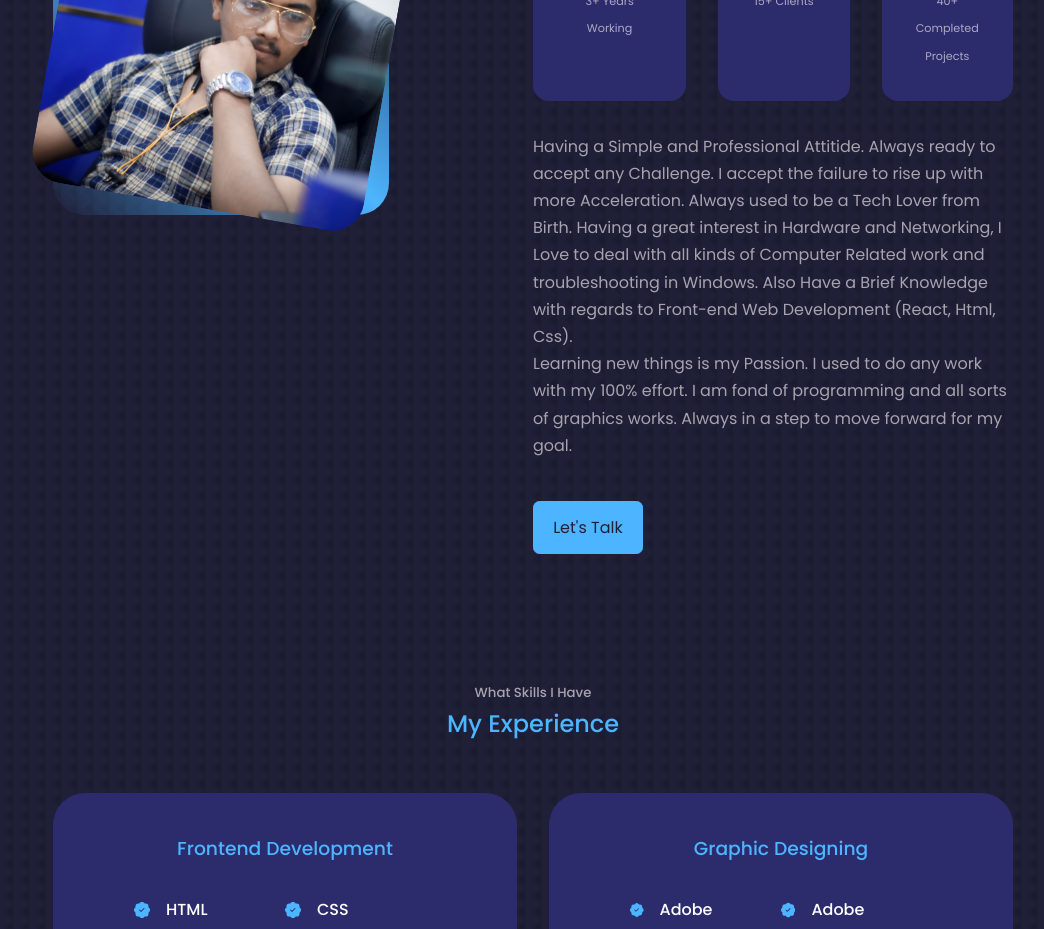
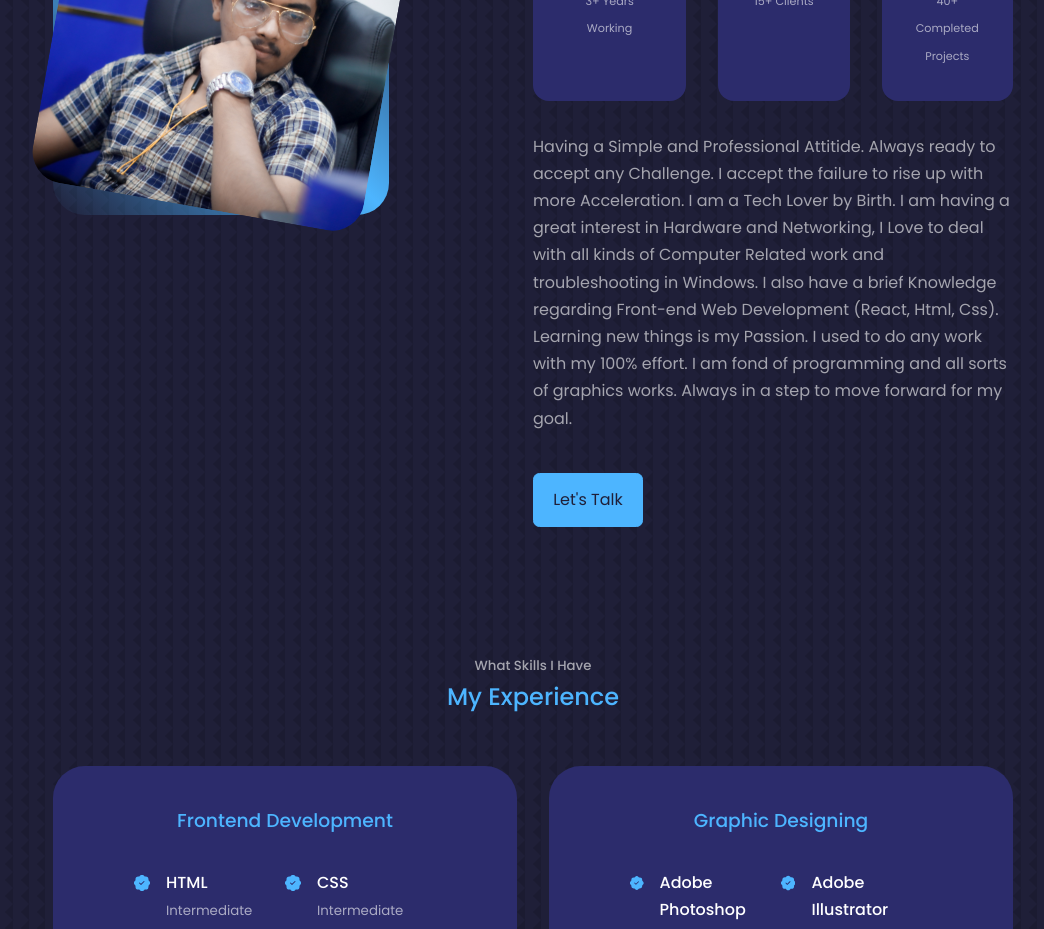
Before and after one commit to Distructor2404/My-portfolio, a React (Create React App) app: page / in a window 1280 px wide. Shown: the part 1160-2089 px from the top of the page, without its empty margins (107-1151 px from the left). Built offline with nearby package versions, Linux system fonts and the light colour scheme.

Commit message:
Update about.jsx

```diff
--- a/src/component/about/about.jsx
+++ b/src/component/about/about.jsx
@@ -42,10 +42,10 @@ const about = () => {
 
             <p>
             Having a Simple and Professional Attitide. Always ready to accept any Challenge. I accept the failure to rise up with more Acceleration.
-            Always used to be a Tech Lover from Birth. Having a great interest in Hardware and Networking, I Love to
+            I am a Tech Lover by Birth. I am having a great interest in Hardware and Networking, I Love to
 deal with all kinds of Computer Related work and
-troubleshooting in Windows. Also Have a Brief
-Knowledge with regards to Front-end Web
+troubleshooting in Windows. I also have a brief
+Knowledge regarding Front-end Web
 Development (React, Html, Css). <br/>
 Learning new things is my Passion. I used to do any work with my 100% effort. I am fond of programming and all sorts of graphics works. Always in a step to move forward for my goal.
             </p>
```
